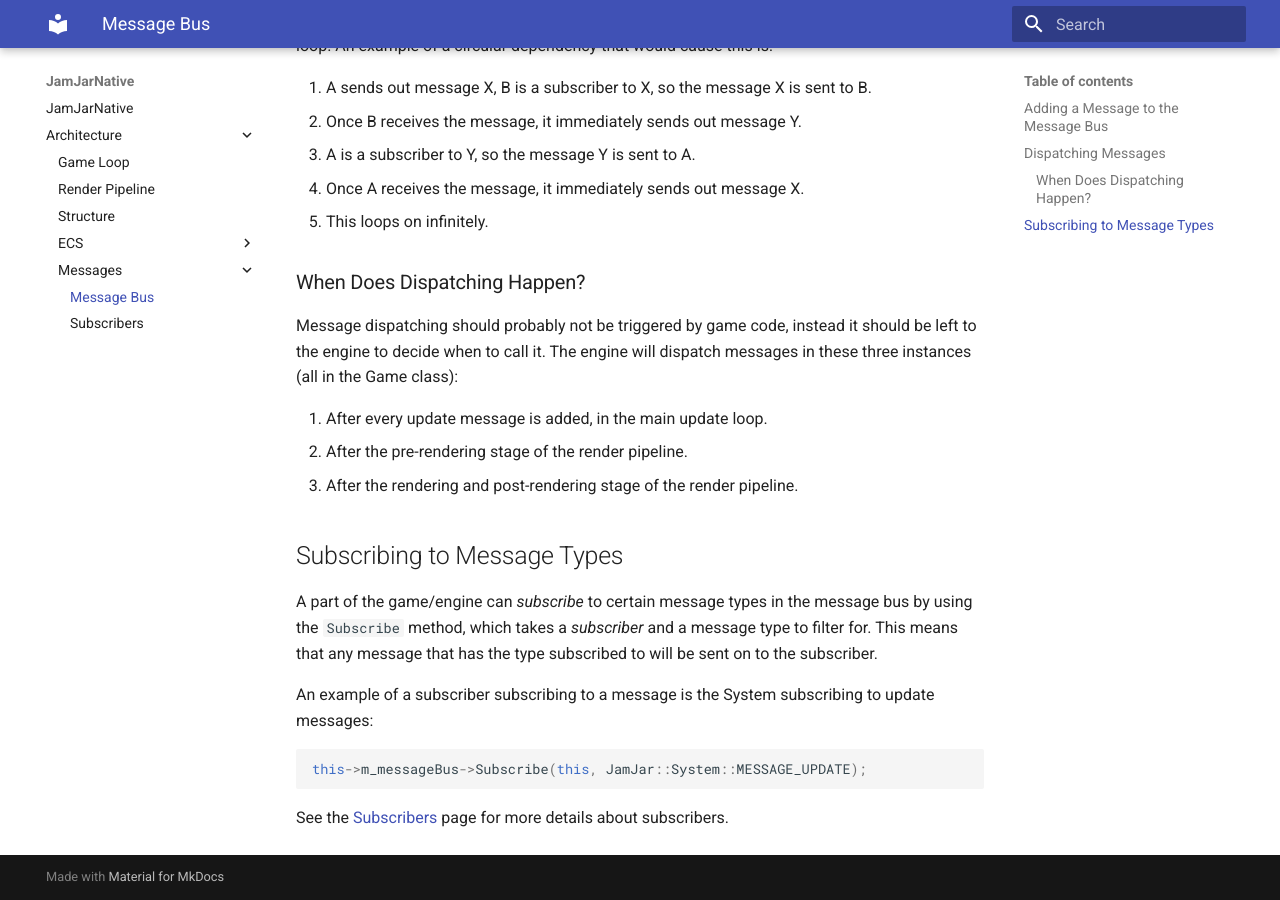
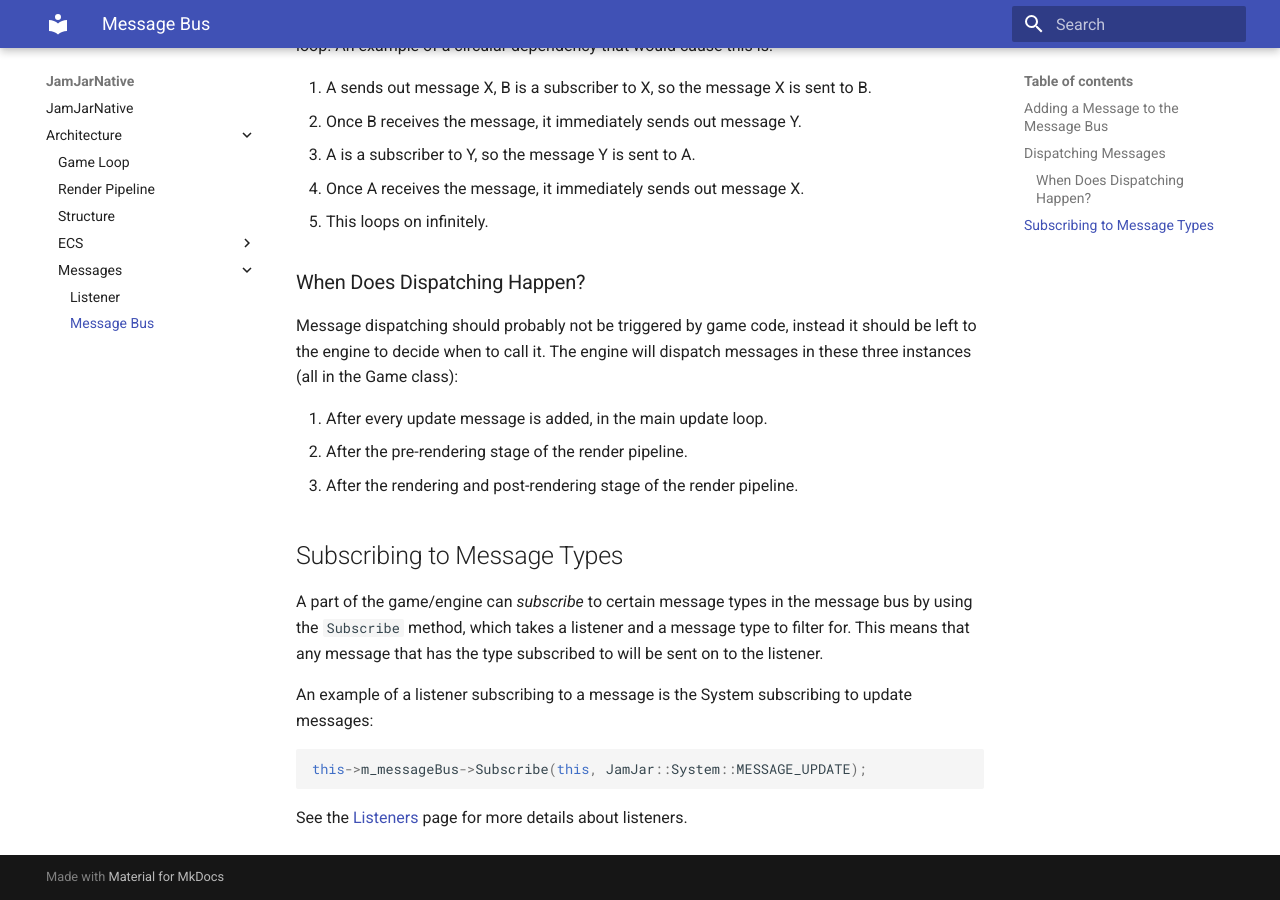
Before and after one commit to jamjarlabs/JamJar, an MkDocs documentation site: the page built from docs/architecture/messages/message_bus.md, in a window 1280 px wide and 900 px high, scrolled down 928 px. Built offline with MkDocs 1.6.1 and Material for MkDocs 9.7.7, drawn with Linux system fonts in a browser that asks for light colours.

Commit message:
Rename subscriber to listener, add CHANGELOG (#1)

````diff
--- a/CMakeLists.txt
+++ b/CMakeLists.txt
@@ -37,7 +37,7 @@ set(LIB_SOURCES
     src/geometry/matrix_4d.cpp
     src/geometry/vector_2d.cpp
     src/message/message_bus.cpp
-    src/message/subscriber.cpp
+    src/message/listener.cpp
     src/render/color.cpp
     src/system/map_system.cpp
     src/system/stateful_system.cpp
--- a/docs/architecture/messages/message_bus.md
+++ b/docs/architecture/messages/message_bus.md
@@ -51,15 +51,15 @@ when to call it. The engine will dispatch messages in these three instances (all
 ## Subscribing to Message Types
 
 A part of the game/engine can *subscribe* to certain message types in the message bus by using the `Subscribe` method,
-which takes a *subscriber* and a message type to filter for. This means that any message that has the type subscribed
-to will be sent on to the subscriber.
+which takes a listener and a message type to filter for. This means that any message that has the type subscribed
+to will be sent on to the listener.
 
-An example of a subscriber subscribing to a message is the System subscribing to update messages:
+An example of a listener subscribing to a message is the System subscribing to update messages:
 
 ```c++
 this->m_messageBus->Subscribe(this, JamJar::System::MESSAGE_UPDATE);
 ```
 
-See the [Subscribers] page for more details about subscribers.
+See the [Listeners] page for more details about listeners.
 
-[Subscribers]:./subscribers.md
+[Listeners]:./listeners.md
````
Also changed, not shown: CHANGELOG.md (added, +19 -0 lines), docs/architecture/ECS/systems.md (+2 -2 lines), docs/architecture/messages/index.md (+2 -2 lines), docs/architecture/messages/listeners.md (added, +11 -0 lines), docs/architecture/messages/subscribers.md (deleted, +0 -11 lines), 10 other files.
